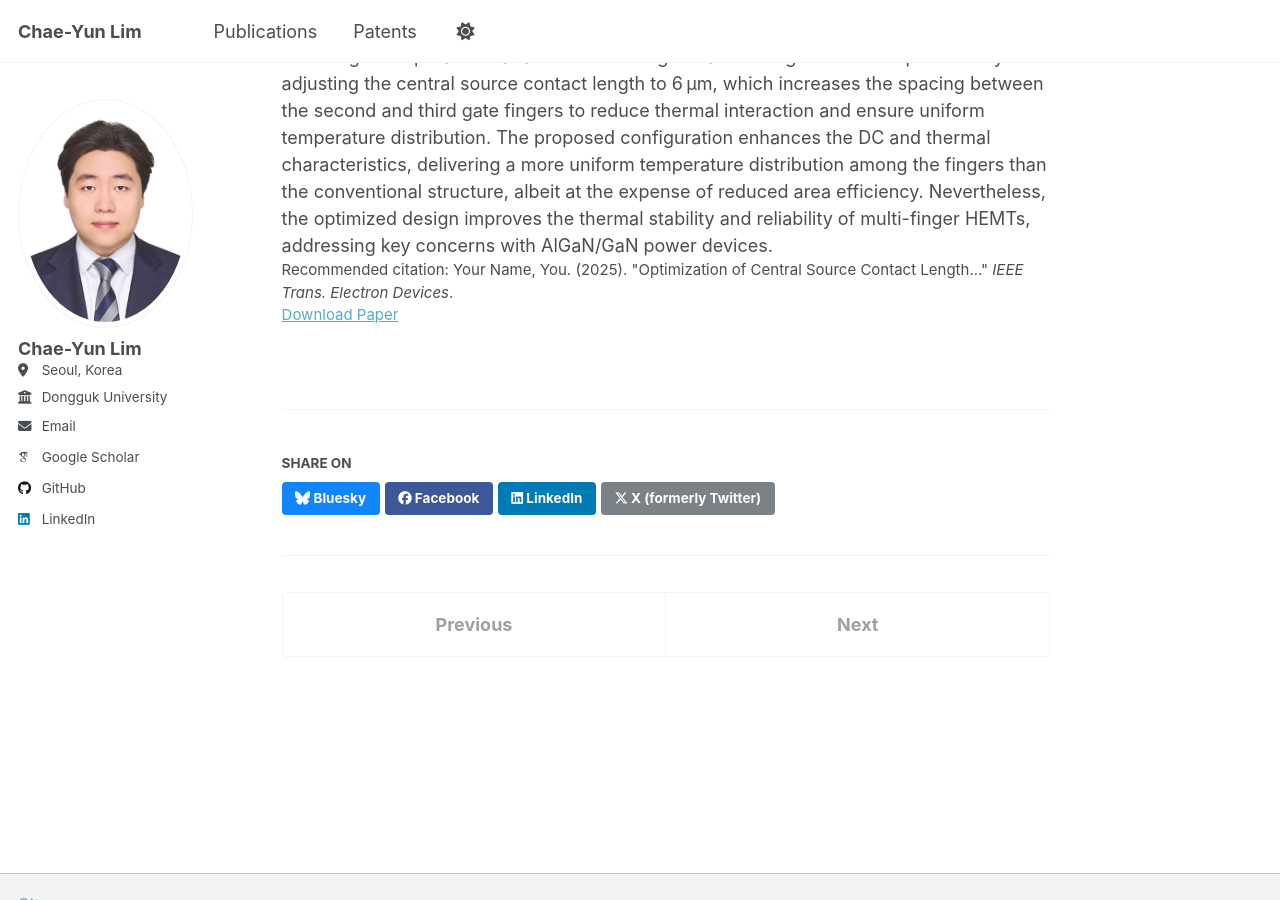
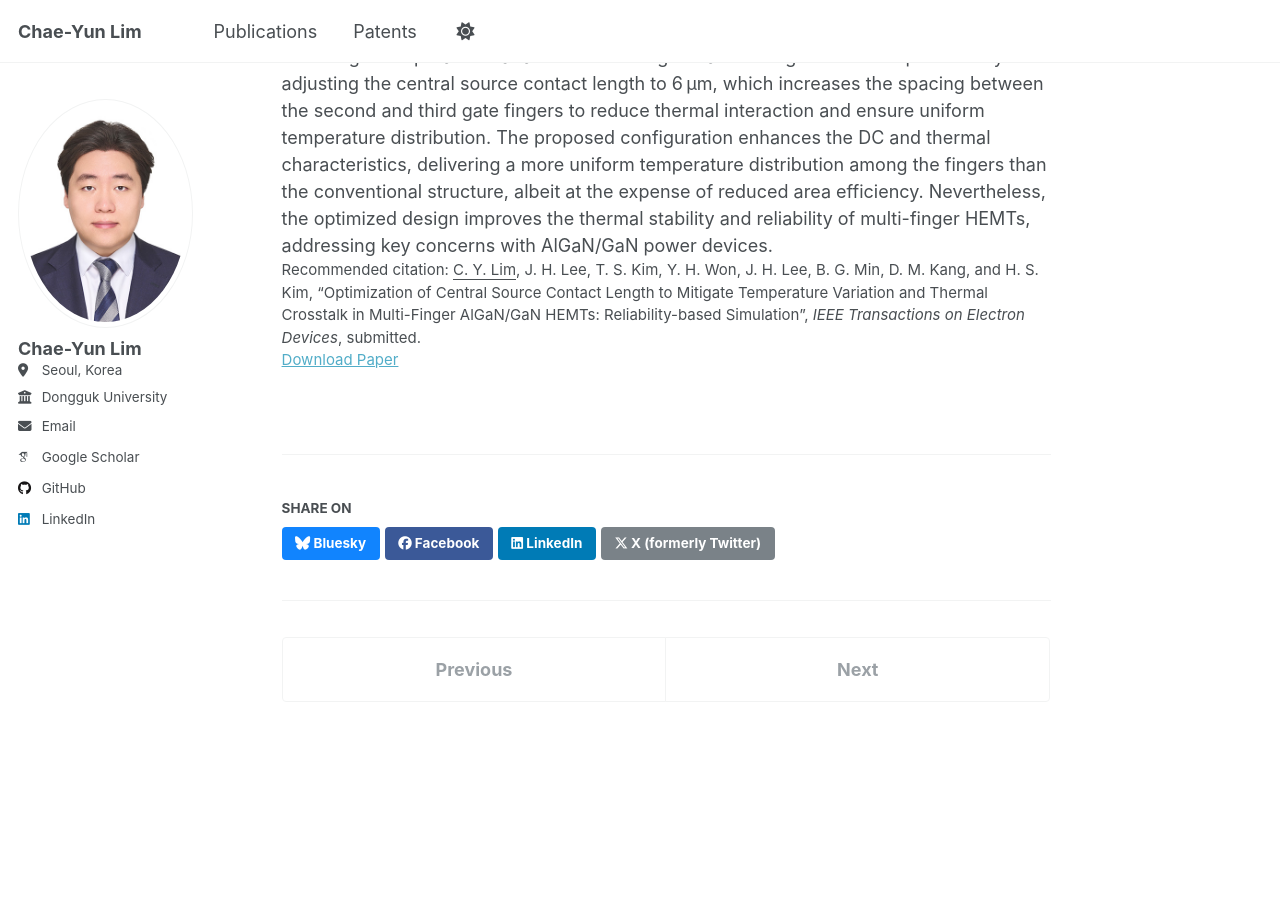
Before and after one commit to Chaeyun97/Chaeyun97.github.io, a Jekyll site: the page built from _publications/2015-10-01-paper-title-number-3.md, in a window 1280 px wide and 900 px high, scrolled down 691 px. Built offline with Jekyll 4.4.1, drawn with Linux system fonts in a browser that asks for light colours; some web fonts are replaced; a script that is not in the unit is left out.

Commit message:
Update 2015-10-01-paper-title-number-3.md

```diff
--- a/_publications/2015-10-01-paper-title-number-3.md
+++ b/_publications/2015-10-01-paper-title-number-3.md
@@ -5,7 +5,7 @@ category: manuscripts
 date: 2025-05-27
 venue: 'IEEE Transactions on Electron Devices'
 paperurl: 'https://chaeyun97.github.io/files/TED-Submitted.pdf'
-citation: 'Your Name, You. (2025). &quot;Optimization of Central Source Contact Length...&quot; <i>IEEE Trans. Electron Devices</i>.'
+citation: '<u>C. Y. Lim</u>, J. H. Lee, T. S. Kim, Y. H. Won, J. H. Lee, B. G. Min, D. M. Kang, and H. S. Kim, “Optimization of Central Source Contact Length to Mitigate Temperature Variation and Thermal Crosstalk in Multi-Finger AlGaN/GaN HEMTs: Reliability-based Simulation”, <em>IEEE Transactions on Electron Devices</em>, submitted.'
 status: submitted
 ---
 ![그림1](/images/그림1.png)
```
